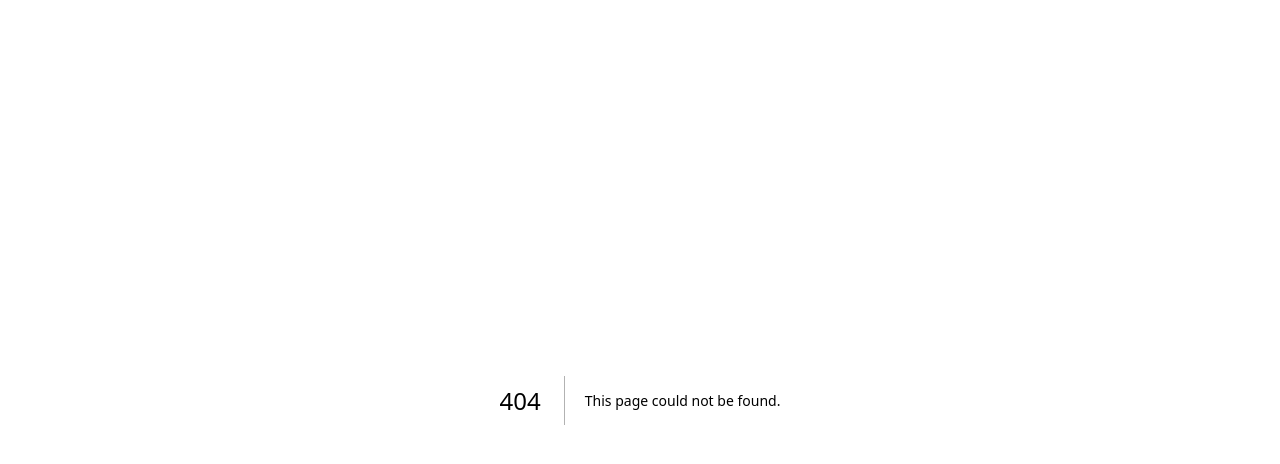
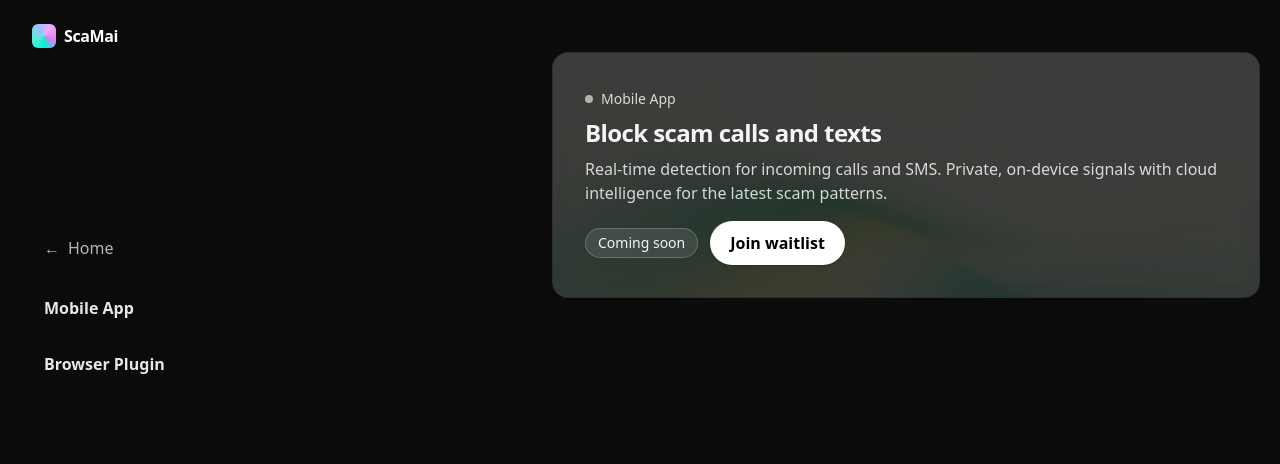
Before and after one commit to aptxaptx/scamai-landing, a Next.js app: page /individuals in a window 1280 px wide. Before the commit this address had no page. Shown: the top 464 px of the page. Built offline with nearby package versions, Linux system fonts and the light colour scheme.

Commit message:
individuals page

```diff
--- /dev/null
+++ b/src/app/individuals/IndividualsClient.tsx
@@ -0,0 +1,77 @@
+"use client";
+
+import React from "react";
+import { useSearchParams } from "next/navigation";
+import SiteShell from "@/components/SiteShell";
+
+export default function IndividualsClient() {
+  type SectionId = "mobile" | "plugin";
+  const searchParams = useSearchParams();
+  const s = searchParams.get("s");
+  const active: SectionId = s === "plugin" ? "plugin" : "mobile";
+
+  return (
+    <SiteShell hideTopbar>
+      <section className="grid gap-4 md:grid-cols-1 items-start">
+        {/* Content: render a single section at a time */}
+        <div className="space-y-4">
+          {active === "mobile" ? (
+            <section className="relative rounded-2xl border border-white/10 bg-white/5 p-6 md:p-8 backdrop-blur-sm overflow-hidden">
+              <div className="absolute inset-0 -z-10 bg-[url('/visual.webp')] bg-cover bg-left-top opacity-30" />
+              <div className="absolute inset-0 -z-10 bg-black/30" />
+              <div className="flex flex-col md:flex-row md:items-center md:justify-between gap-4">
+                <div>
+                  <div className="inline-flex items-center gap-2 text-sm text-white/80">
+                    <span className="inline-flex h-2 w-2 rounded-full bg-white/60" />
+                    Mobile App
+                  </div>
+                  <h2 className="mt-2 text-2xl font-semibold tracking-tight">Block scam calls and texts</h2>
+                  <p className="mt-2 text-white/80 max-w-2xl">
+                    Real‑time detection for incoming calls and SMS. Private, on‑device signals with cloud
+                    intelligence for the latest scam patterns.
+                  </p>
+                  <div className="mt-4 flex items-center gap-3">
+                    <span className="rounded-full border border-white/20 bg-white/10 px-3 py-1 text-sm">Coming soon</span>
+                    <a
+                      href="/waitlist"
+                      className="inline-flex items-center gap-2 rounded-full bg-white text-black px-5 py-2.5 font-semibold shadow-sm"
+                    >
+                      Join waitlist
+                    </a>
+                  </div>
+                </div>
+              </div>
+            </section>
+          ) : (
+            <section className="relative rounded-2xl border border-white/10 bg-white/5 p-6 md:p-8 backdrop-blur-sm overflow-hidden">
+              <div className="absolute inset-0 -z-10 bg-[url('/window.svg')] bg-no-repeat bg-right-top opacity-20" />
+              <div className="absolute inset-0 -z-10 bg-black/20" />
+              <div className="flex flex-col md:flex-row md:items-center md:justify-between gap-4">
+                <div>
+                  <div className="inline-flex items-center gap-2 text-sm text-white/80">
+                    <span className="inline-flex h-2 w-2 rounded-full bg-white/60" />
+                    Browser Plugin
+                  </div>
+                  <h2 className="mt-2 text-2xl font-semibold tracking-tight">Flag risky pages and messages</h2>
+                  <p className="mt-2 text-white/80 max-w-2xl">
+                    Highlights suspicious websites, popups, and chat prompts. Warns before you sign in or
+                    enter sensitive information.
+                  </p>
+                  <div className="mt-4 flex items-center gap-3">
+                    <span className="rounded-full border border-white/20 bg-white/10 px-3 py-1 text-sm">Coming soon</span>
+                    <a
+                      href="/waitlist"
+                      className="inline-flex items-center gap-2 rounded-full bg-white text-black px-5 py-2.5 font-semibold shadow-sm"
+                    >
+                      Join waitlist
+                    </a>
+                  </div>
+                </div>
+              </div>
+            </section>
+          )}
+        </div>
+      </section>
+    </SiteShell>
+  );
+}
--- /dev/null
+++ b/src/app/individuals/page.tsx
@@ -0,0 +1,10 @@
+export const metadata = {
+  title: "For Individuals — ScaMai",
+  description:
+    "Protect yourself from scam calls and texts. Join the waitlist for our mobile app and browser plugin.",
+};
+import IndividualsClient from "./IndividualsClient";
+
+export default function IndividualsPage() {
+  return <IndividualsClient />;
+}
--- a/src/components/SiteShell.tsx
+++ b/src/components/SiteShell.tsx
@@ -1,15 +1,32 @@
 "use client";
 
-import { useState } from "react";
+import { useEffect, useState } from "react";
 import Link from "next/link";
+import { usePathname, useRouter } from "next/navigation";
 
 type SiteShellProps = {
   children: React.ReactNode;
   secondaryLinks?: string[];
+  hideTopbar?: boolean;
 };
 
-export default function SiteShell({ children, secondaryLinks = [] }: SiteShellProps) {
-  const [submenu, setSubmenu] = useState<"none" | "business">("none");
+export default function SiteShell({ children, secondaryLinks = [], hideTopbar = false }: SiteShellProps) {
+  const pathname = usePathname();
+  const router = useRouter();
+  const initialSubmenu: "none" | "business" | "individuals" = pathname?.startsWith("/business")
+    ? "business"
+    : pathname?.startsWith("/individuals")
+    ? "individuals"
+    : "none";
+  const [submenu, setSubmenu] = useState<"none" | "business" | "individuals">(initialSubmenu);
+  const isIndividualsPage = !!pathname && pathname.startsWith("/individuals");
+
+  useEffect(() => {
+    if (!pathname) return;
+    if (pathname.startsWith("/business")) setSubmenu("business");
+    else if (pathname.startsWith("/individuals")) setSubmenu("individuals");
+    else setSubmenu("none");
+  }, [pathname]);
 
   const mainLinks = [
     "Home",
@@ -30,10 +47,15 @@ export default function SiteShell({ children, secondaryLinks = [] }: SiteShellPr
     "Contact Sales",
   ];
 
+  const individualsLinks = [
+    { label: "Mobile App", href: "/individuals?s=mobile" },
+    { label: "Browser Plugin", href: "/individuals?s=plugin" },
+  ];
+
   return (
     <div className="grid grid-cols-1 md:grid-cols-[240px_1fr] gap-6 min-h-dvh p-5">
       {/* Sidebar */}
-      <aside className="p-2 z-10 flex flex-col md:sticky md:top-4 md:h-[calc(100dvh-32px)]">
+      <aside className="p-2 z-10 flex flex-col md:fixed md:top-4 md:left-4 md:w-[240px] md:h-[calc(100dvh-32px)]">
         <Link href="/" className="flex items-center gap-2 px-2 pb-4">
           <span className="h-6 w-6 rounded-md bg-[conic-gradient(from_180deg,_#00f5d4,_#5eead4,_#93c5fd,_#f0abfc,_#e879f9,_#00f5d4)]" />
           <span className="font-bold tracking-tight text-white">ScaMai</span>
@@ -54,6 +76,24 @@ export default function SiteShell({ children, secondaryLinks = [] }: SiteShellPr
                         key={item}
                         type="button"
                         onClick={() => setSubmenu("business")}
+                        className="group text-left block w-full rounded-xl px-3 py-3 text-base font-semibold text-white/90 hover:text-white hover:bg-white/10 transition-colors flex items-center justify-between"
+                      >
+                        <span>{item}</span>
+                        <span
+                          aria-hidden
+                          className="text-white/60 opacity-0 translate-x-1 transition-all group-hover:opacity-60 group-hover:translate-x-0"
+                        >
+                          →
+                        </span>
+                      </button>
+                    );
+                  }
+                  if (item === "For Individuals") {
+                    return (
+                      <button
+                        key={item}
+                        type="button"
+                        onClick={() => setSubmenu("individuals")}
                         className="group text-left block w-full rounded-xl px-3 py-3 text-base font-semibold text-white/90 hover:text-white hover:bg-white/10 transition-colors flex items-center justify-between"
                       >
                         <span>{item}</span>
@@ -94,13 +134,17 @@ export default function SiteShell({ children, secondaryLinks = [] }: SiteShellPr
               }`}
             >
               <div className="px-2 pb-4 flex items-center gap-2 text-white/70">
-                <Link
-                  href="/"
+                <button
+                  type="button"
+                  onClick={() => {
+                    setSubmenu("none");
+                    router.push("/");
+                  }}
                   className="inline-flex items-center gap-2 rounded-xl px-3 py-2 hover:bg-white/10"
                 >
                   <span aria-hidden>←</span>
                   <span>Home</span>
-                </Link>
+                </button>
               </div>
               <nav className="flex flex-col gap-2 px-2" aria-label="For Business">
                 {businessLinks.map((item) => (
@@ -124,11 +168,54 @@ export default function SiteShell({ children, secondaryLinks = [] }: SiteShellPr
                 ))}
               </nav>
             </div>
+
+            {/* Individuals submenu panel */}
+            <div
+              className={`absolute inset-0 transition-transform duration-300 ease-out ${
+                submenu === "individuals" ? "translate-x-0" : "translate-x-full"
+              }`}
+            >
+              <div className="px-2 pb-4 flex items-center gap-2 text-white/70">
+                <button
+                  type="button"
+                  onClick={() => {
+                    setSubmenu("none");
+                    router.push("/");
+                  }}
+                  className="inline-flex items-center gap-2 rounded-xl px-3 py-2 hover:bg-white/10"
+                >
+                  <span aria-hidden>←</span>
+                  <span>Home</span>
+                </button>
+              </div>
+              <nav className="flex flex-col gap-2 px-2" aria-label="For Individuals">
+                {individualsLinks.map((item) => {
+                  const href = isIndividualsPage ? `?${item.href.split("?")[1]}` : item.href;
+                  const handleClick: React.MouseEventHandler<HTMLAnchorElement> | undefined = isIndividualsPage
+                    ? (e) => {
+                        e.preventDefault();
+                        router.replace(href, { scroll: false });
+                      }
+                    : undefined;
+                  return (
+                    <a
+                      key={item.label}
+                      href={href}
+                      onClick={handleClick}
+                      className="block rounded-xl px-3 py-3 text-base font-semibold text-white/90 hover:text-white hover:bg-white/10 transition-colors"
+                    >
+                      {item.label}
+                    </a>
+                  );
+                })}
+              </nav>
+            </div>
           </div>
         </div>
       </aside>
 
       {/* Topbar */}
+      {!hideTopbar && (
         <header className="fixed right-5 top-4 z-30 flex items-center gap-2">
           <button
             aria-label="Search"
@@ -143,9 +230,10 @@ export default function SiteShell({ children, secondaryLinks = [] }: SiteShellPr
             Demo
           </a>
         </header>
+      )}
 
       {/* Main */}
-      <main className="pt-16 md:pt-20 lg:pt-24 pr-4 md:pr-0 md:col-start-2 md:row-start-1">
+      <main className={`${hideTopbar ? "pt-4 md:pt-6 lg:pt-8" : "pt-16 md:pt-20 lg:pt-24"} pr-4 md:pr-0 md:col-start-2 md:row-start-1 md:ml-[268px]`}>
         {children}
 
         {secondaryLinks.length > 0 && (
```
Lines whose indentation alone changed are shown as unchanged.
